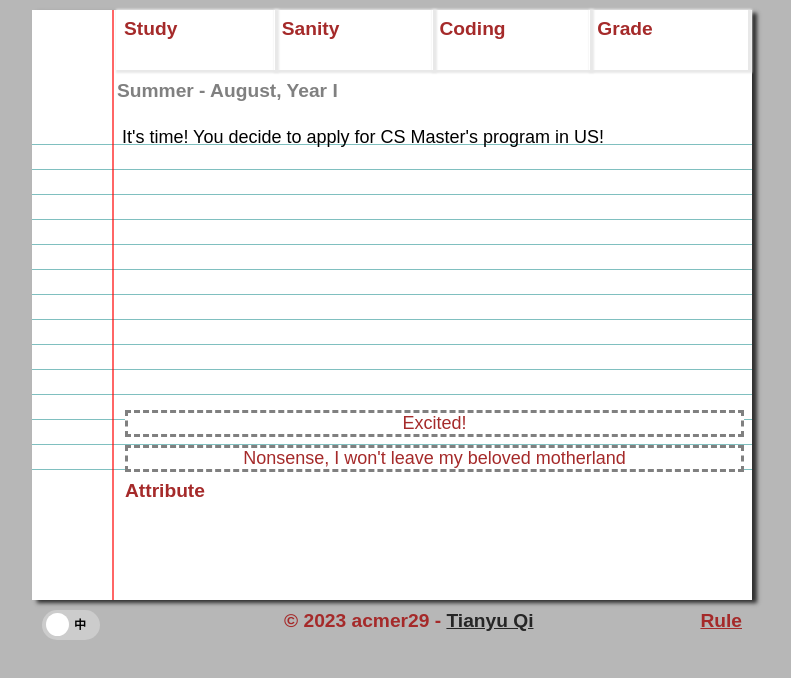
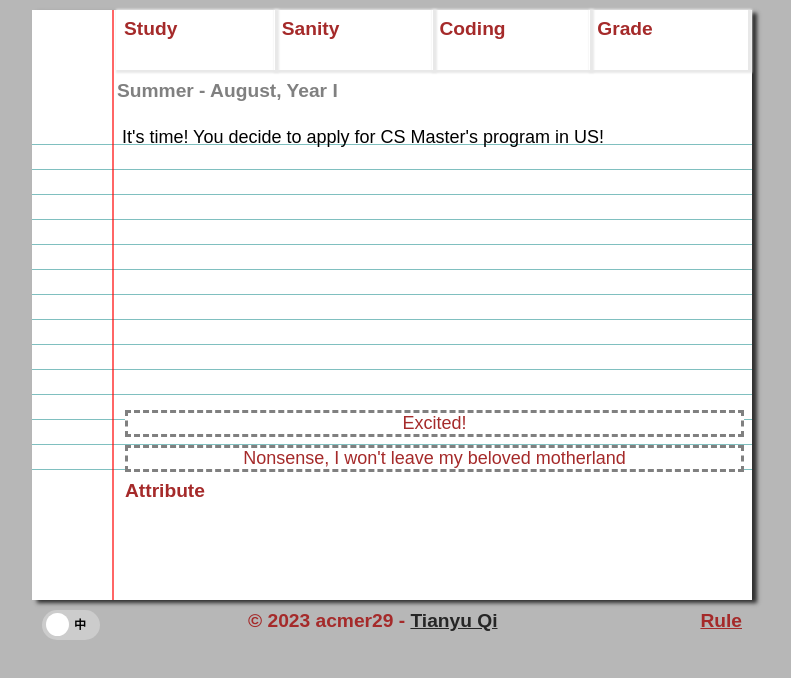
Before and after one commit to acmer29/MSCS_emulator, a website built with webpack: page docs/index.html in a window 1280 px wide. Shown: the whole page, without its empty margins (248-1039 px from the left). Built offline with nearby package versions, Linux system fonts and the light colour scheme.

Commit message:
UI tweak.

```diff
--- a/docs/css/style.css
+++ b/docs/css/style.css
@@ -202,7 +202,7 @@ img.su-seal {
 .copyright {
     position: absolute;
     top: 0;
-    left: 35%;
+    left: 30%;
     margin: 0;
     color: brown;
     font-weight: 600;
--- a/static/css/style.css
+++ b/static/css/style.css
@@ -202,7 +202,7 @@ img.su-seal {
 .copyright {
     position: absolute;
     top: 0;
-    left: 35%;
+    left: 30%;
     margin: 0;
     color: brown;
     font-weight: 600;
```
